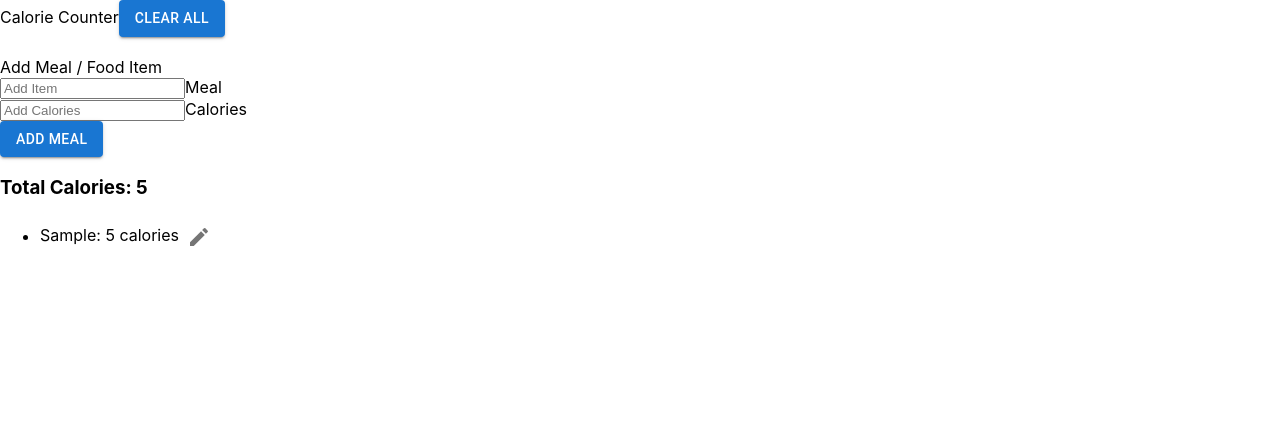
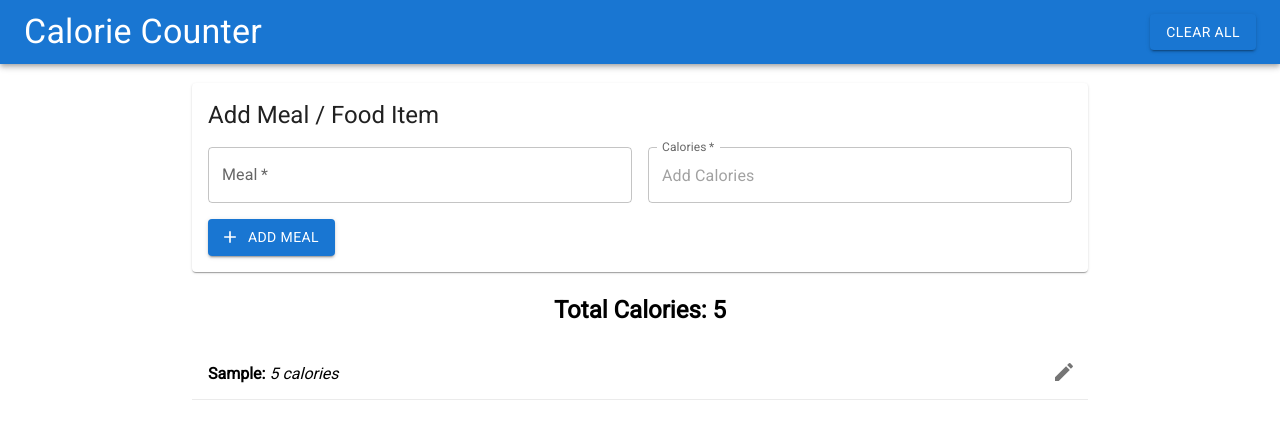
Before and after one commit to JenniferNA/react-js-calorie-counter, a React (Create React App) app: page / in a window 1280 px wide. Both pictures are taken after typing "Sample", "5" into the empty fields and a click on the button "ADD MEAL". Shown: the top 422 px of the page. Built offline with nearby package versions, Linux system fonts and the light colour scheme.

Commit message:
UI updated using MUI

```diff
--- a/src/App.css
+++ b/src/App.css
@@ -1,3 +1,40 @@
-.App {
+@import url('https://fonts.googleapis.com/css2?family=Roboto&display=swap');
+
+.App{
+  font-family: 'Roboto', sans-serif;
+}
+
+.item-form{
+  padding: 1em;
+}
+
+.main{
+  margin-left:  clamp(5px, 15vw, 200px);
+  margin-right: clamp(5px, 15vw, 200px);
+}
+
+.total-cal{
+  font-size: x-large;
+  text-align: center;
+}
+
+.edit-buttons-left{
+  flex-grow: 1;
+}
+
+#edit-icon{
+  width: 2em;
+  height: 2em;
+}
+
+li{
+  flex-grow: 1;
+  padding: 1em;
   text-align: left;
+  vertical-align: middle;
+  list-style-type: none;
 }
+
+ul{
+  padding: 0;
+}
--- a/src/App.js
+++ b/src/App.js
@@ -1,7 +1,11 @@
 import React, { useState,useEffect } from 'react';
+import {Paper, Button, IconButton, AppBar, Grid, Stack, Toolbar, TextField, Typography, Divider} from '@mui/material/';
 import EditIcon from '@mui/icons-material/Edit';
-import Button from "@mui/material/Button";
-import IconButton from "@mui/material/IconButton";
+import AddIcon from '@mui/icons-material/Add';
+import DeleteOutlineIcon from '@mui/icons-material/DeleteOutline';
+import LibraryAddCheckIcon from '@mui/icons-material/LibraryAddCheck';
+import KeyboardArrowLeftIcon from '@mui/icons-material/KeyboardArrowLeft';
+import Box from '@mui/system/Box';
 import './App.css';
 
 function App() {
@@ -128,11 +132,15 @@ function App() {
     render(){
       return(
         meals.map((meal) => (
-          <li key={meal.id}>{meal.name}: {meal.calories} calories
-            <IconButton onClick={() => editMeal(meal.id)}>
+          <div>
+            <Stack direction="row" >
+              <li key={meal.id}><strong>{meal.name}:</strong> <em>{meal.calories} calories</em></li>
+                <IconButton id="edit-icon" onClick={() => editMeal(meal.id)}>
                   <EditIcon/>
                 </IconButton>
-          </li>
+            </Stack>
+            <Divider light />
+          </div>
         ))
       )
     }
@@ -155,50 +163,78 @@ function App() {
 
   return (
     <div className="App">
-      <nav>
-        <a>Calorie Counter</a>
-        <Button id="clr-btn" variant="contained" onClick={handleSubmit}>Clear All</Button>
-      </nav>
-
+      <AppBar position="static">
+        <Box sx={{ flexGrow: 1 }}>
+          <Toolbar>
+            <Typography variant="h4" component="div" sx={{ flexGrow: 1 }}>
+              Calorie Counter
+            </Typography>
+            <Button id="clr-btn" variant="contained"  component="div" onClick={handleSubmit}>Clear All</Button>
+          </Toolbar>
+        </Box>
+      </AppBar>
       <br/>
-
+      <Box className='main'>
+      <Paper className='item-form'>
+        <Stack spacing={2}>
+          <Typography variant="h5">
+            Add Meal / Food Item
+          </Typography>
+          <Grid container justifyContent="space-evenly">
+            <Grid item md={6} xs={6}
+            sx={{ pr:".5em" }}>
+              <TextField
+                required fullWidth
+                label="Meal"
+                placeholder="Add Item"
+                value={name} onChange={(e) => setName(e.target.value)}
+              />
+            </Grid>
+            <Grid item md={6} xs={6}
+            sx={{ pl:".5em" }}>
+              <TextField
+                required fullWidth
+                label="Calories"
+                type="number"
+                placeholder="Add Calories"
+                value={calories} onChange={(e) => setCalories(parseInt(e.target.value))}
+              />
+            </Grid>
+          </Grid>
+          <Box>
             <div>
-        <div>
-          <span>Add Meal / Food Item</span>
-          <form>
-            <div>
-              <div>
-                <input type="text"
-                placeholder="Add Item"
-                id="item-name"
-                value={name} onChange={(e) => setName(e.target.value)}/>
-                <label for="item-name">Meal</label>
+              {!editMode && <Button id="add-btn" variant="contained" startIcon={<AddIcon />} onClick={handleSubmit}>Add Meal</Button>}
             </div>
             <div>
-                <input type="number"
-                placeholder="Add Calories"
-                id="item-calories"
-                value={calories} onChange={(e) => setCalories(parseInt(e.target.value))}/>
-                <label for="item-calories">Calories</label>
+            <Stack direction="row"
+            sx={{
+              fontSize: {
+                lg: "1em",
+                md: "1em",
+                sm: ".80em",
+                xs: ".80em"
+              }
+            }}>
+              <Stack direction="row" spacing={1} className='edit-buttons-left'>
+                {editMode && <Button id="edit-btn" variant="contained" startIcon={<LibraryAddCheckIcon />} onClick={handleSubmit}>Update Meal</Button>}
+                {editMode && <Button id="delete-btn" variant="contained" startIcon={<DeleteOutlineIcon />} onClick={handleSubmit}>Delete Meal</Button>}
+              </Stack>
+                {editMode && <Button id="back-btn" variant="contained" startIcon={<KeyboardArrowLeftIcon/>} onClick={handleSubmit}>Back</Button>}
+            </Stack>
             </div>
-              {!editMode && <Button id="add-btn" variant="contained" onClick={handleSubmit}>Add Meal</Button>}
-              {editMode && <Button id="edit-btn" variant="contained" onClick={handleSubmit}>Update Meal</Button>}
-              {editMode && <Button id="delete-btn" variant="contained" onClick={handleSubmit}>Delete Meal</Button>}
-              {editMode && <Button id="back-btn" variant="contained" onClick={handleSubmit}>Back</Button>}
-            </div>
-          </form>
-        </div>
+          </Box>
 
-        <h3 class="center-align">
+        </Stack>
+      </Paper>
+
+      <h3 class="total-cal">
         Total Calories: {totalCalories}
       </h3>
 
       <ul id="item-list">
         <GenerateList list={meals}></GenerateList>
       </ul>
-
-      </div>
-
+      </Box>
     </div>
   );
 }
```
Lines whose indentation alone changed are shown as unchanged.
